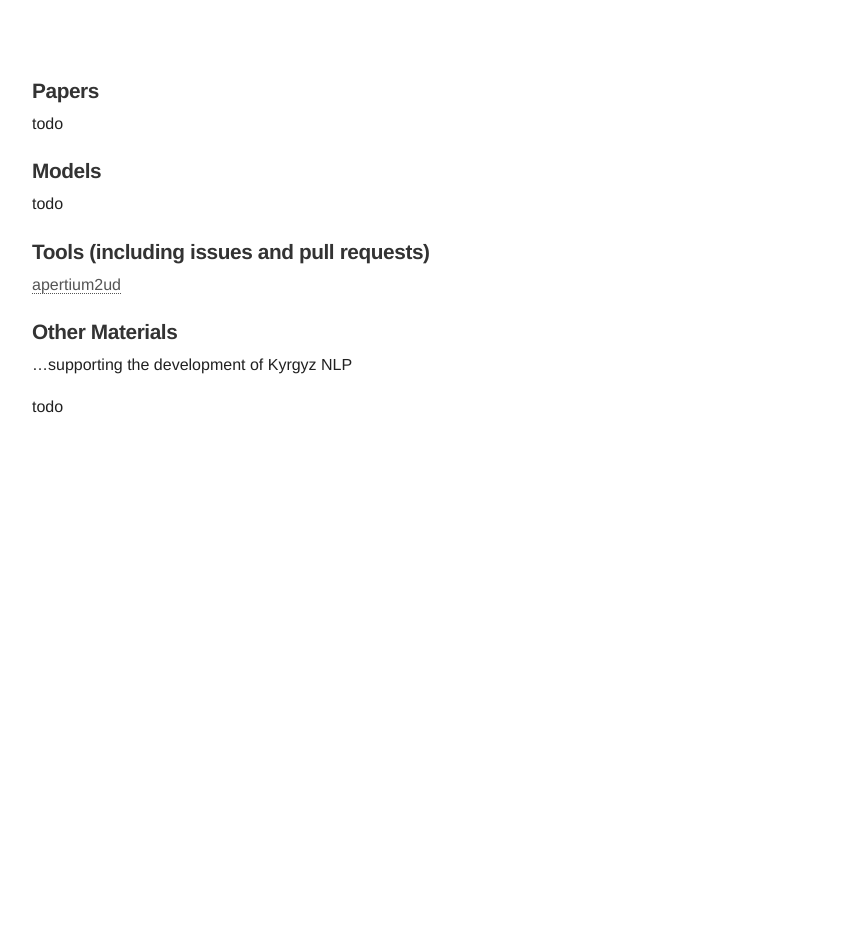
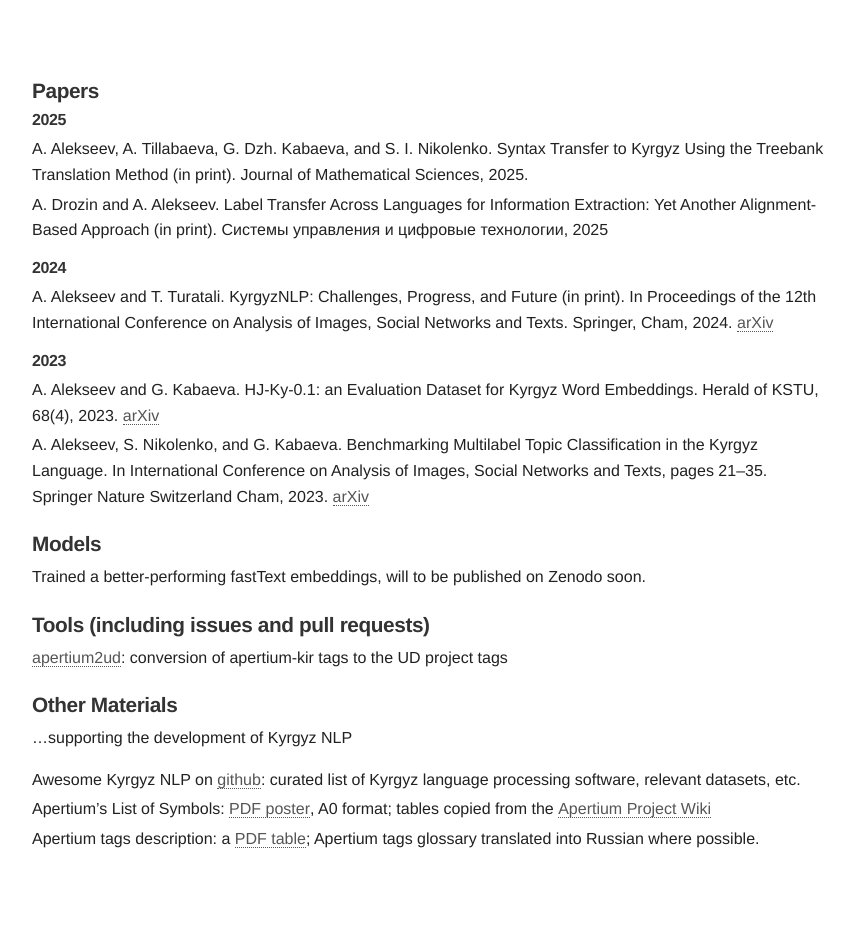
Before and after one commit to alexeyev/alexeyev.github.io, a Jekyll site: the page built from kyrgyz-language-contributions.md, in a window 1280 px wide. Shown: the whole page, without its empty margins (208-1062 px from the left). Built offline with Jekyll 4.4.1, drawn with Linux system fonts in a browser that asks for light colours; before the commit the page ends 900 px from its top, so only the background shows below that.

Commit message:
Update kyrgyz-language-contributions.md

```diff
--- a/kyrgyz-language-contributions.md
+++ b/kyrgyz-language-contributions.md
@@ -5,17 +5,28 @@
 ---
 ### Papers
 
-todo
+#### 2025
+* A. Alekseev, A. Tillabaeva, G. Dzh. Kabaeva, and S. I. Nikolenko. Syntax Transfer to Kyrgyz Using the Treebank Translation Method (in print). Journal of Mathematical Sciences, 2025.
+* A. Drozin and A. Alekseev. Label Transfer Across Languages for Information Extraction: Yet Another Alignment-Based Approach (in print). Системы управления и цифровые технологии, 2025
+
+#### 2024
+* A. Alekseev and T. Turatali. KyrgyzNLP: Challenges, Progress, and Future (in print). In Proceedings of the 12th International Conference on Analysis of Images, Social Networks and Texts. Springer, Cham, 2024. [arXiv](https://arxiv.org/abs/2411.05503)
+
+#### 2023
+* A. Alekseev and G. Kabaeva.  HJ-Ky-0.1: an Evaluation Dataset for Kyrgyz Word Embeddings. Herald of KSTU, 68(4), 2023. [arXiv](https://arxiv.org/abs/2411.10724)
+* A. Alekseev, S. Nikolenko, and G. Kabaeva. Benchmarking Multilabel Topic Classification in the Kyrgyz Language. In International Conference on Analysis of Images, Social Networks and Texts, pages 21–35. Springer Nature Switzerland Cham, 2023. [arXiv](https://arxiv.org/abs/2308.15952)
 
 ### Models
 
-todo
+* Trained a better-performing fastText embeddings, will to be published on Zenodo soon.
 
 ### Tools (including issues and pull requests)
 
-* [apertium2ud](https://github.com/alexeyev/apertium2ud)
+* [apertium2ud](https://github.com/alexeyev/apertium2ud): conversion of apertium-kir tags to the UD project tags
 
 ### Other Materials
 ...supporting the development of Kyrgyz NLP
 
-todo
+* Awesome Kyrgyz NLP on [github](https://github.com/alexeyev/awesome-kyrgyz-nlp): curated list of Kyrgyz language processing software, relevant datasets, etc.
+* Apertium's List of Symbols: [PDF poster](https://alexeyev.github.io/pdf/Apertium-List_of_Symbols.pdf), A0 format; tables copied from the <a href="https://wiki.apertium.org/w/index.php?title=List_of_symbols">Apertium Project Wiki</a>
+* Apertium tags description: a [PDF table](https://alexeyev.github.io/pdf/apertium-tags-comments-russian.pdf); Apertium tags glossary translated into Russian where possible.
```
